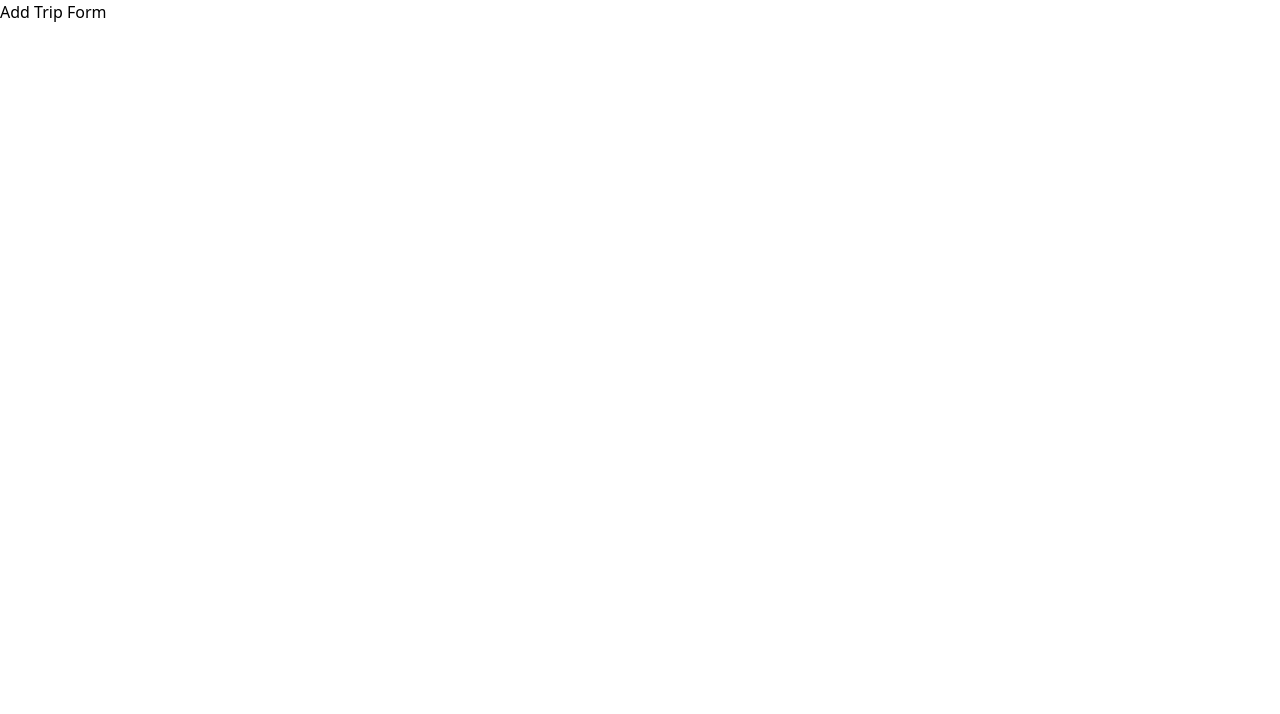
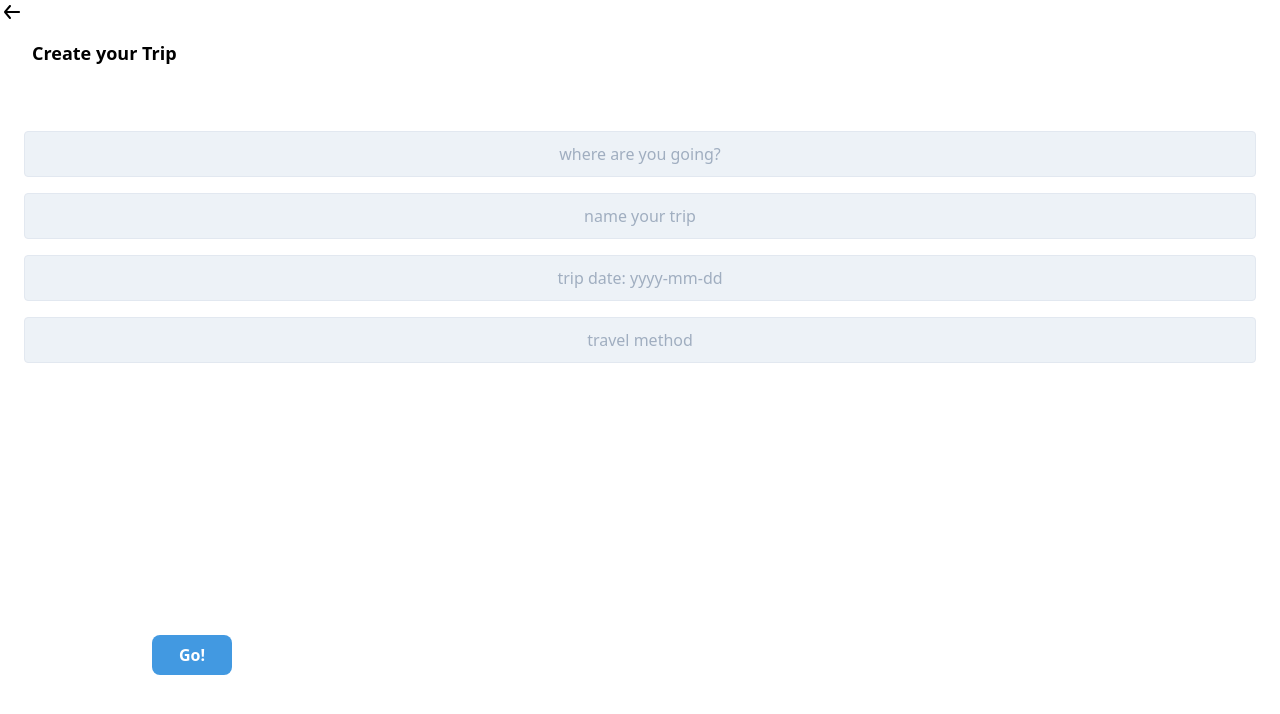
Before and after one commit to revilla-meza/trip-list-web, a React (Create React App) app: page /add in a window 1280 px wide. Shown: the top 714 px of the page. Built offline with nearby package versions, Linux system fonts and the light colour scheme.

Commit message:
TL-14: Implement Create Trip page (#6)
* TL-14: Implement Create Trip page

* TL-14: Implement Create Trip page

* TL-14: Implement Create Trip page

```diff
--- a/src/App.tsx
+++ b/src/App.tsx
@@ -2,7 +2,7 @@ import React from 'react';
 import PastTripList from './components/PastTrips/PastTripsList';
 import { Switch, Route, Redirect } from 'react-router-dom';
 import TripPage from './components/Trips/TripPage';
-import AddTrip from './components/AddTrip';
+import AddTrip from './components/CreateTrip/AddTrip';
 
 function App() {
   return (
--- a/src/components/AddTrip.js
+++ /dev/null
@@ -1,12 +0,0 @@
-import React from 'react';
-
-const AddTrip = () => {
-  return (
-    <div>
-      {/* ADD TRIP FORM */}
-      Add Trip Form
-    </div>
-  );
-};
-
-export default AddTrip;
--- /dev/null
+++ b/src/components/CreateTrip/AddTrip.js
@@ -0,0 +1,57 @@
+import React from 'react';
+import arrowBack from './arrowBack.svg';
+import { Link } from 'react-router-dom';
+
+const AddTrip = () => {
+  // ADD TRIP FORM
+  return (
+    <div>
+      <Link to="/past" className="">
+        <img src={arrowBack} />
+      </Link>
+      <h1 className="mt-4 mb-16 ml-8 font-sans text-lg font-bold ">Create your Trip</h1>
+      <form className="px-6 my-2 ">
+        <label>
+          <input
+            className="appearance-none block w-full bg-gray-200 text-gray-700 border rounded py-3 px-4 mb-3 leading-tight focus:outline-none focus:bg-white mb-4 text-center"
+            type="text"
+            placeholder="where are you going?"
+          />
+        </label>
+
+        <label>
+          <input
+            className="appearance-none block w-full bg-gray-200 text-gray-700 border rounded py-3 px-4 mb-3 leading-tight focus:outline-none focus:bg-white mb-4 text-center"
+            type="text"
+            placeholder="name your trip"
+          />
+        </label>
+
+        <label>
+          <input
+            className="appearance-none block w-full bg-gray-200 text-gray-700 border rounded py-3 px-4 mb-3 leading-tight focus:outline-none focus:bg-white mb-4 text-center"
+            type="text"
+            placeholder="trip date: yyyy-mm-dd"
+          />
+        </label>
+
+        <label>
+          <input
+            className="appearance-none block w-full bg-gray-200 text-gray-700 border rounded py-3 px-4 mb-3 leading-tight focus:outline-none focus:bg-white mb-4 text-center"
+            type="text"
+            placeholder="travel method"
+          />
+        </label>
+
+        <button
+          className="mx-32 bg-blue-500 hover:bg-blue-700 text-white font-bold py-2 px-4 rounded-lg w-20 mt-64"
+          type="submit"
+        >
+          Go!
+        </button>
+      </form>
+    </div>
+  );
+};
+
+export default AddTrip;
```
Also changed, not shown: src/components/CreateTrip/arrowBack.svg (added).
